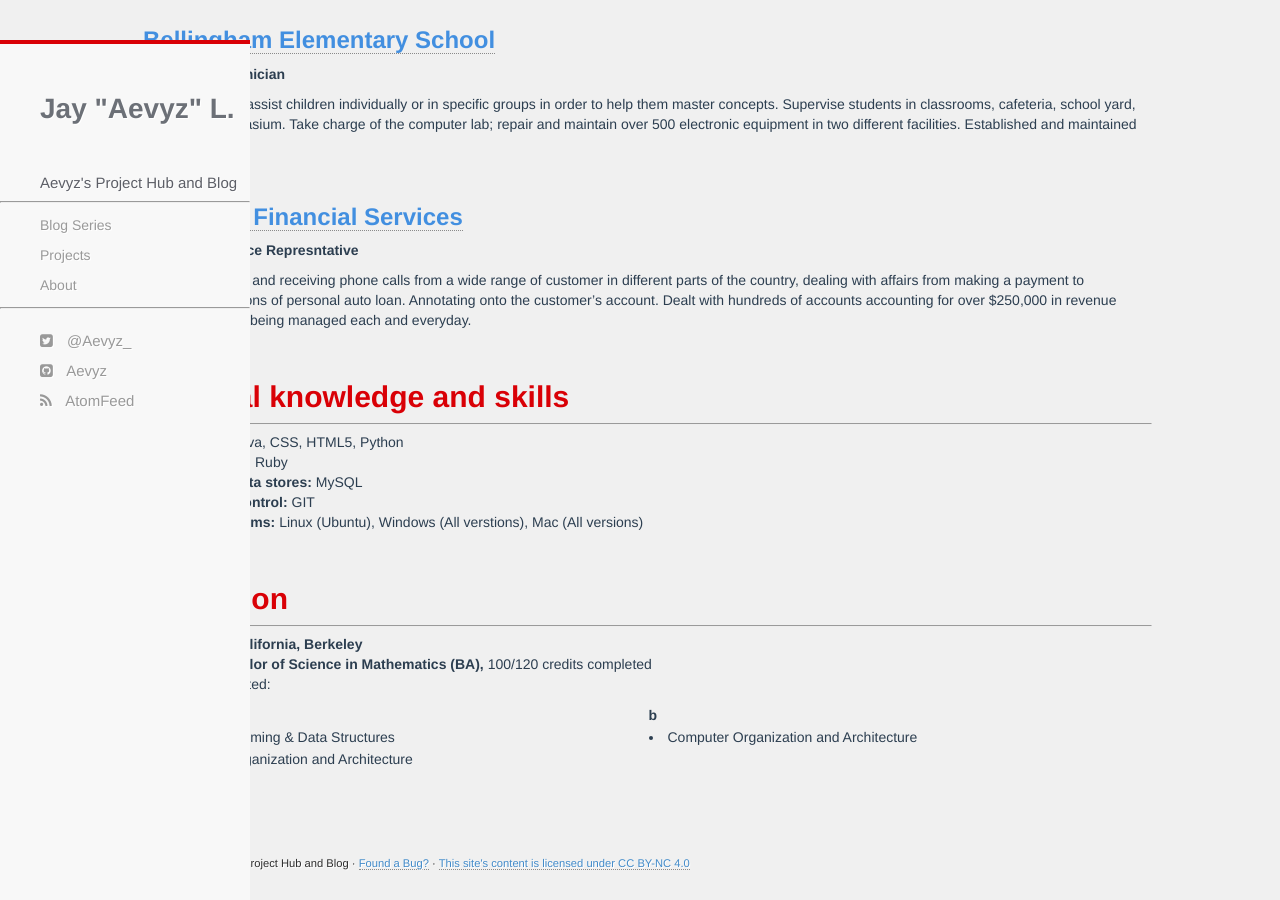
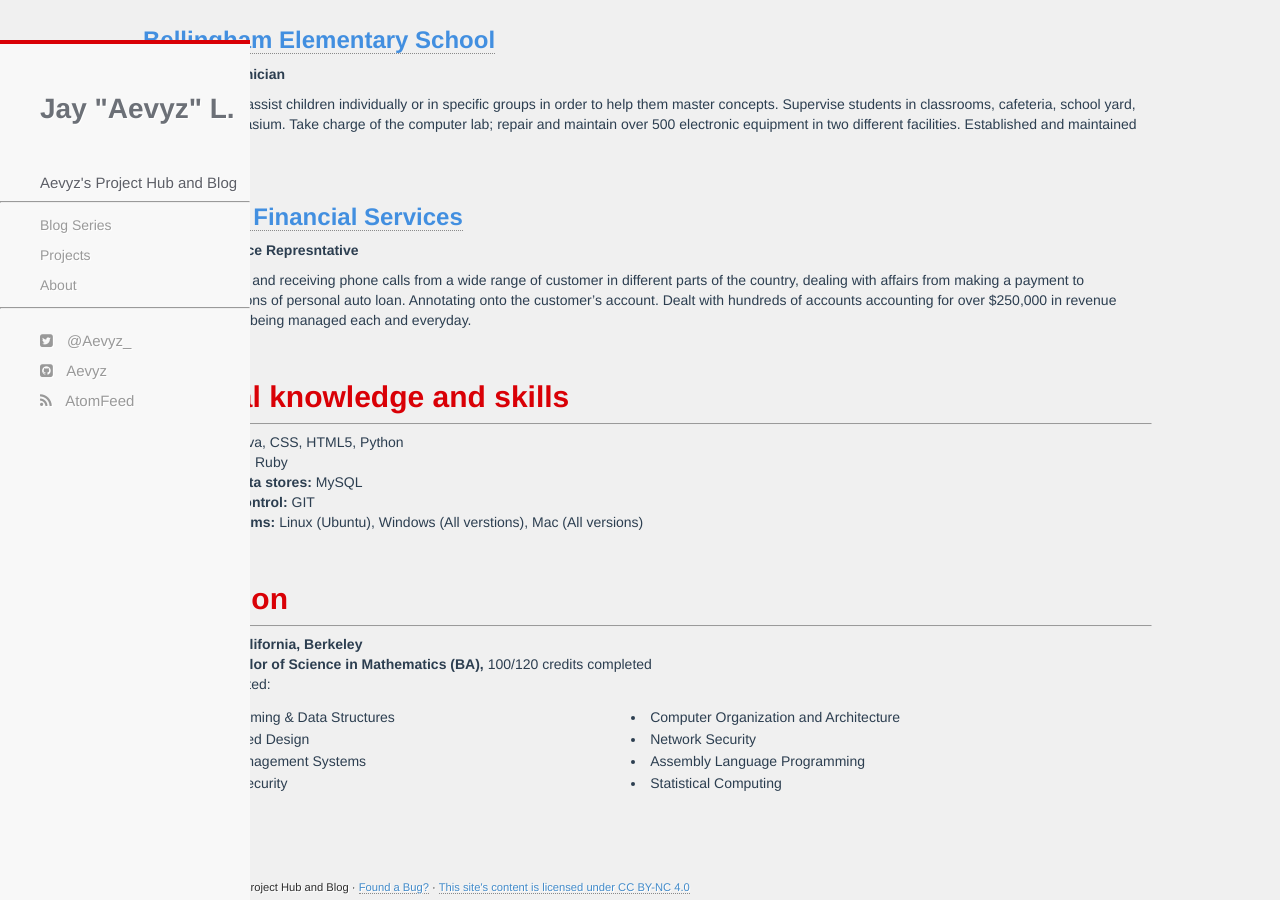
Before and after one commit to jguardado39/jguardado39.github.io, a Jekyll site: the page built from about.html, in a window 1280 px wide and 900 px high, scrolled down 682 px. Built offline with Jekyll 4.4.1, drawn with Linux system fonts in a browser that asks for light colours; before the commit the page ends 1558 px from its top, so only the background shows below that.

Commit message:
upd 041717

```diff
--- a/about.html
+++ b/about.html
@@ -140,18 +140,31 @@ title: Resume
       Courses Completed:
       <table style="width:100%">
         <tr>
-          <th>a</th>
-          <th>b</th>
+          <th></th>
+          <th></th>
         </tr>
         <tr>
           <ul>
-            <td><li> Java Programming &amp; Data Structures</li></td>
+            <td><li>Java Programming &amp; Data Structures</li></td>
             <td><li>Computer Organization and Architecture</li></td>
           </ul>
         </tr>
         <tr>
           <ul>
-            <td><li>Computer Organization and Architecture</li></td>
+            <td><li>Object-Oriented Design</li></td>
+            <td><li>Network Security</li></td>
+          </ul>
+        </tr>
+        <tr>
+          <ul>
+            <td><li>Database Management Systems</li></td>
+            <td><li>Assembly Language Programming</li></td>
+          </ul>
+        </tr>
+        <tr>
+          <ul>
+            <td><li>Information Security</li></td>
+            <td><li>Statistical Computing</li></td>
           </ul>
         </tr>
       </table>
```
